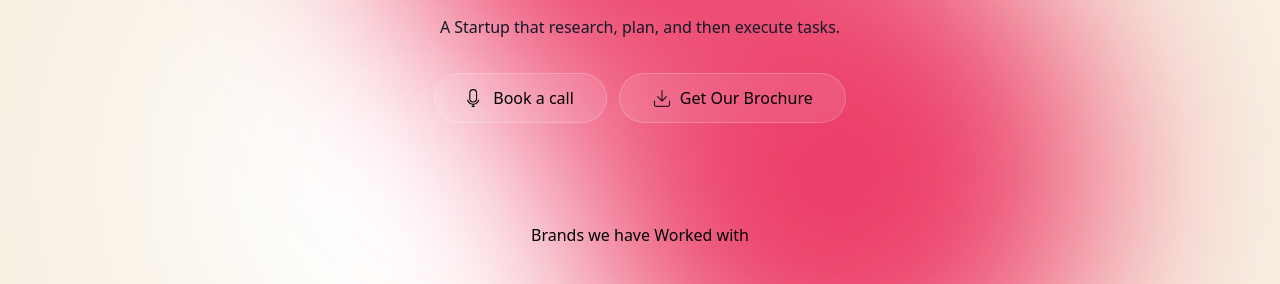
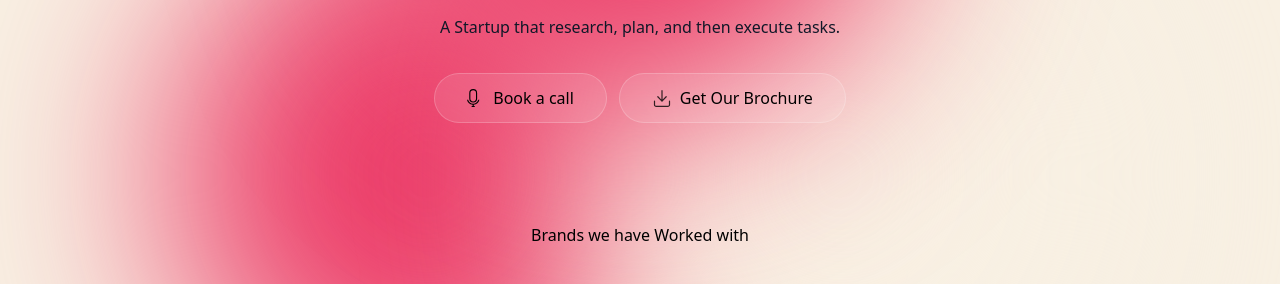
Before and after one commit to thelazybugger/Manova-Softs, a website: page index.html in a window 1280 px wide. Shown: the part 405-689 px from the top of the page. Drawn offline with nearby package versions, Linux system fonts and the light colour scheme.

Commit message:
Update index.html

```diff
--- a/index.html
+++ b/index.html
@@ -48,8 +48,8 @@
         </div>
 
         <div class="fixed inset-0 overflow-hidden -z-20 bg-[#F8F0E3] pointer-events-none py-22">
-            <div class="absolute rounded-full top-80 left-1/3 -translate-x-1/2 size-130 bg-[#FFF] blur-[100px]"></div>
-            <div class="absolute rounded-full top-80 -right-20 -translate-x-1/2 size-130 bg-[#EC3D69] blur-[100px]"></div>
+            <div class="absolute rounded-full top-80 left-1/3 -translate-x-1/2 size-130 bg-[#EC3D69] blur-[100px]"></div>
+            <div class="absolute rounded-full top-80 -right-20 -translate-x-1/2 size-130 bg-[#F8F0E3] blur-[100px]"></div>
             <div class="absolute rounded-full top-0 left-1/2 -translate-x-1/2 size-130 bg-[#EC3D69] blur-[100px]"></div>
         </div>
 
```
